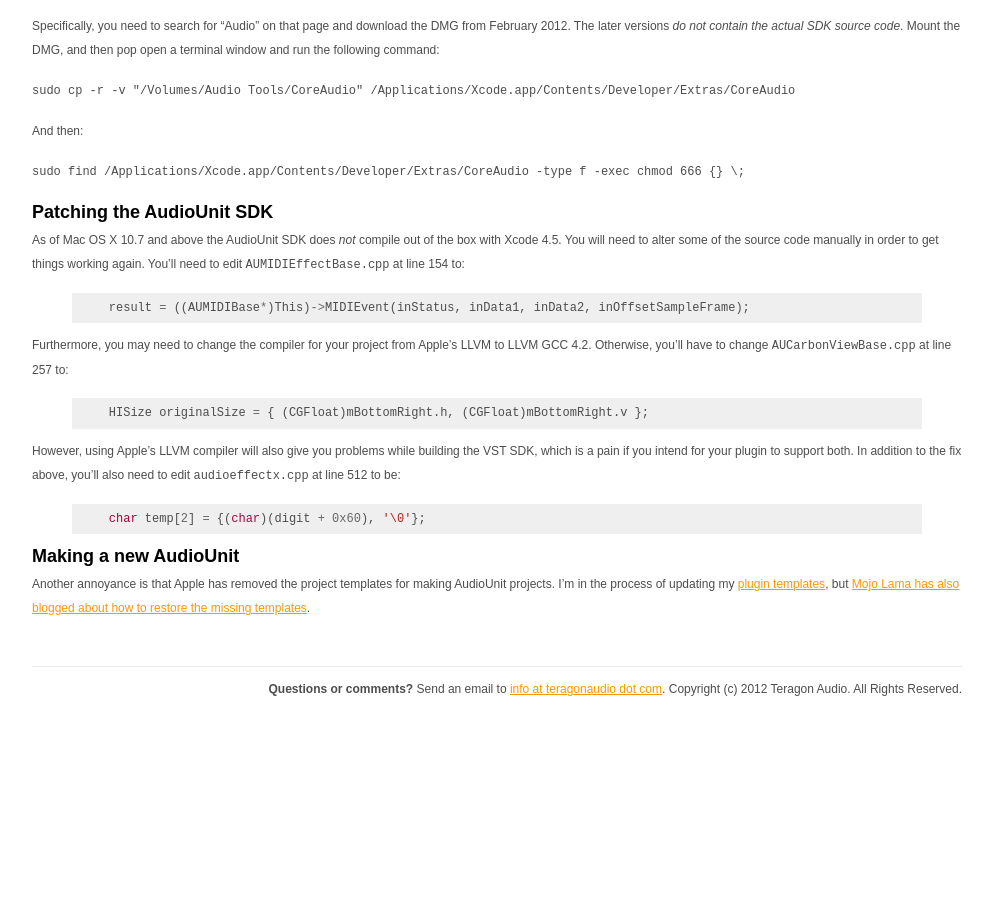
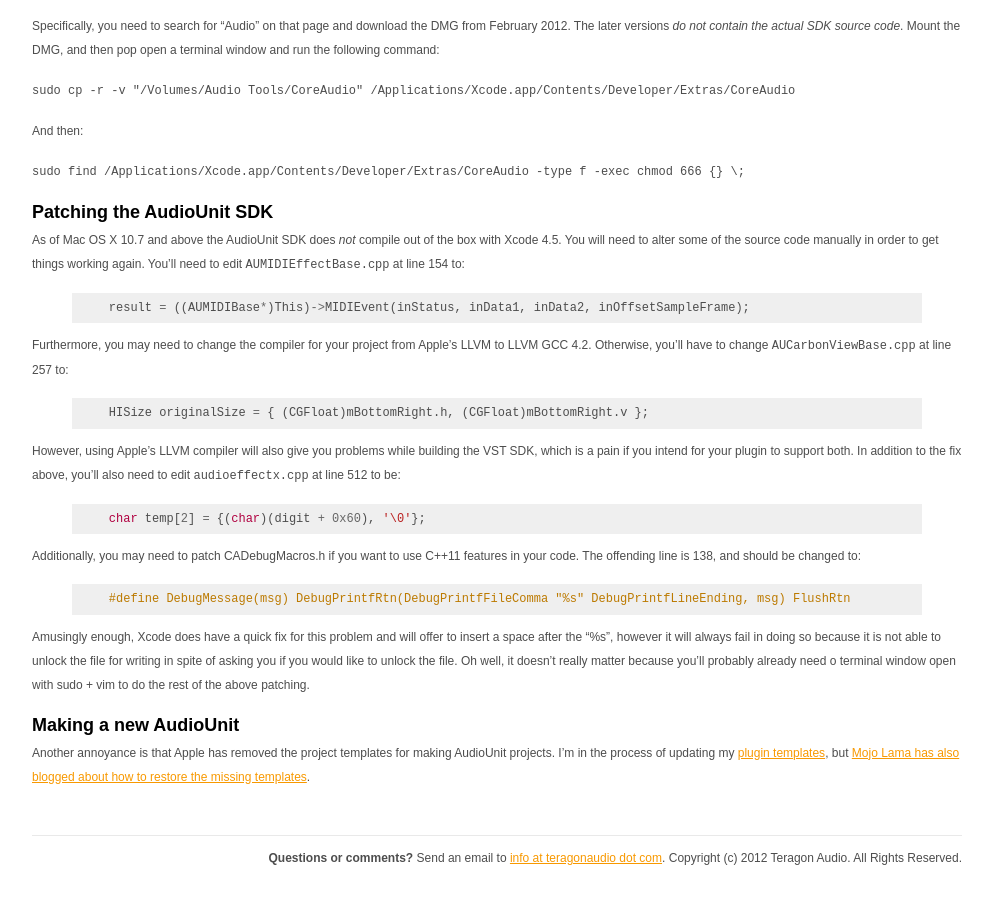
Before and after one commit to teragonaudio/Website, a Jekyll site: the page built from _posts/2013-01-15-Building-AudioUnits-with-modern-Mac-OSX.md, in a window 1280 px wide and 900 px high, scrolled down 590 px. Shown: the whole window, without its empty margins (143-1136 px from the left). Built offline with Jekyll 4.4.1, drawn with Linux system fonts in a browser that asks for light colours; before the commit the page ends 1321 px from its top, so only the background shows below that.

Commit message:
Instructions for fixing CADebugMacros.h

```diff
--- a/_posts/2013-01-15-Building-AudioUnits-with-modern-Mac-OSX.md
+++ b/_posts/2013-01-15-Building-AudioUnits-with-modern-Mac-OSX.md
@@ -84,6 +84,22 @@
 
 {% endhighlight %}
 
+Additionally, you may need to patch CADebugMacros.h if you want to use C++11
+features in your code. The offending line is 138, and should be changed to:
+
+{% highlight cpp %}
+
+    #define DebugMessage(msg) DebugPrintfRtn(DebugPrintfFileComma "%s" DebugPrintfLineEnding, msg) FlushRtn
+
+{% endhighlight %}
+
+Amusingly enough, Xcode does have a quick fix for this problem and will offer
+to insert a space after the "%s", however it will always fail in doing so
+because it is not able to unlock the file for writing in spite of asking you
+if you would like to unlock the file. Oh well, it doesn't really matter
+because you'll probably already need o terminal window open with sudo + vim to
+do the rest of the above patching.
+
 
 Making a new AudioUnit
 ----------------------
```
